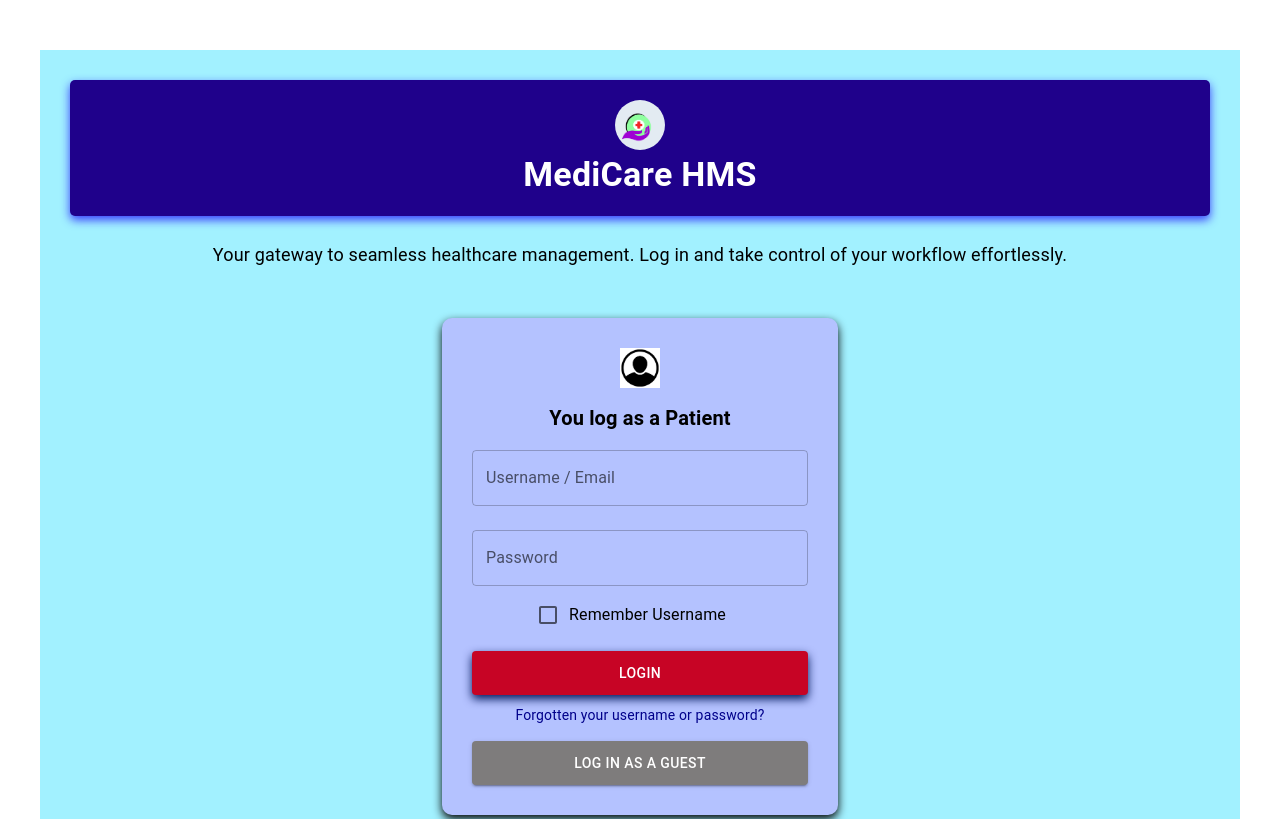
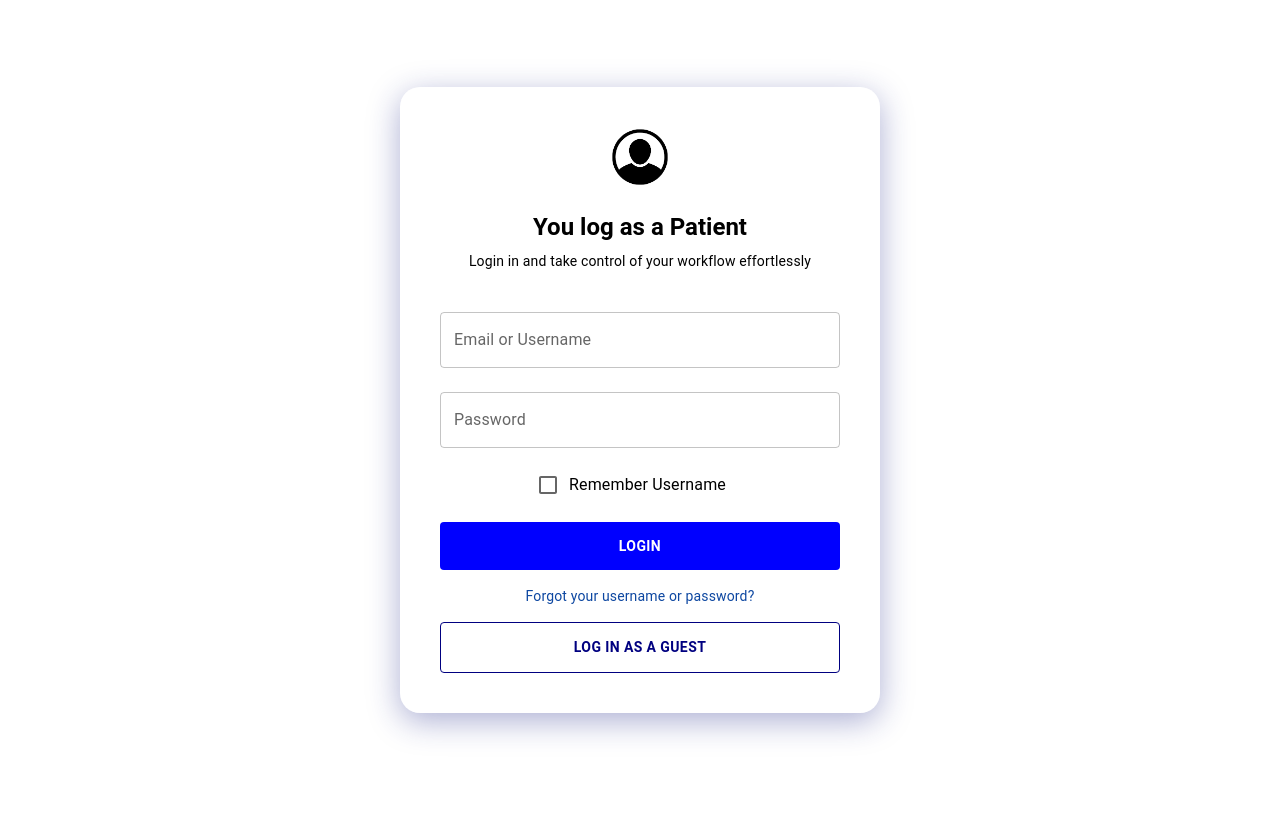
Before and after one commit to Sha-jpg-star/MERN-Group-Project, a React (Create React App) app: page /loginpatients in a window 1280 px wide. Shown: the top 819 px of the page. Built offline with nearby package versions, Linux system fonts and the light colour scheme.

Commit message:
Make Login

```diff
--- a/src/Doctors.js
+++ b/src/Doctors.js
@@ -129,7 +129,7 @@ function Doctors() {
     <div style={{ display: "flex" }}>
       <Sidebar />
       <Container
-        sx={{ flex: 1, paddingTop: 4, backgroundColor: "rgb(218, 251, 253)" }}
+        sx={{ flex: 1, paddingTop: 4, backgroundColor: "rgb(255, 255, 255)" }}
       >
         <Typography variant="h4" gutterBottom>
           Doctors Management
--- a/src/loginDoctors.js
+++ b/src/loginDoctors.js
@@ -22,7 +22,7 @@ const LoginDoctors = () => {
       disableGutters
       style={{
         minHeight: "100vh",
-        background: "linear-gradient(135deg,blue 0%,rgb(136, 172, 229) 100%)",
+        background: "linear-gradient(135deg",
         display: "flex",
         justifyContent: "center",
         alignItems: "center",
--- a/src/loginpatients.js
+++ b/src/loginpatients.js
@@ -1,4 +1,3 @@
-import React from "react";
 import {
   Container,
   TextField,
@@ -10,78 +9,53 @@ import {
 } from "@mui/material";
 import { useNavigate } from "react-router-dom";
 
-const LoginPatients = () => {
+const LoginDoctors = () => {
   const navigate = useNavigate();
 
-  const handlePatientLogin = () => {
-    // You can add form validation here
-    navigate("/DashboardPatients"); // Redirect to patient dashboard
+  const handleDoctorLogin = () => {
+    navigate("/DashboardDoctors");
   };
 
   return (
     <Container
+      maxWidth={false}
+      disableGutters
       style={{
-        textAlign: "center",
-        marginTop: "50px",
-        backgroundColor: "rgb(162, 241, 255)",
-        padding: "30px",
-        marginBottom: "50px",
+        minHeight: "100vh",
+        background: "linear-gradient(135deg",
+        display: "flex",
+        justifyContent: "center",
+        alignItems: "center",
+        padding: "20px",
       }}
-    >
-      {/* Header */}
-      <Box
-        sx={{
-          backgroundColor: "rgb(31, 1, 139)",
-          padding: "20px",
-          borderRadius: "5px",
-          boxShadow: "0px 4px 10px rgba(24, 7, 250, 0.77)",
-        }}
-      >
-        <img
-          src="/landingPageIcon2.png"
-          alt="HMS Logo"
-          style={{ height: "50px", borderRadius: "50%" }}
-        />
-        <Typography variant="h4" color="white" sx={{ fontWeight: "bold" }}>
-          MediCare HMS
-        </Typography>
-      </Box>
-
-      <Box>
-        <Typography
-          sx={{ fontSize: "18px", fontWeight: "italic", marginTop: "25px" }}
-        >
-          Your gateway to seamless healthcare management. Log in and take
-          control of your workflow effortlessly.
-        </Typography>
-      </Box>
-
-      {/* Login Form */}
-      <Container sx={{ marginBottom: "50px" }}>
-        <Container
-          maxWidth="xs"
-          style={{ textAlign: "center", marginTop: "50px" }}
     >
       <Box
         sx={{
-              backgroundColor: "rgb(180, 194, 255)",
-              padding: "30px",
-              marginTop: "20px",
-              borderRadius: "10px",
-              boxShadow: "0px 4px 10px rgb(0, 0, 0)",
+          background: "rgba(255, 255, 255, 0.25)",
+          boxShadow: "0 8px 32px 0 rgba(31, 38, 135, 0.37)",
+          backdropFilter: "blur(10px)",
+          WebkitBackdropFilter: "blur(10px)",
+          borderRadius: "20px",
+          padding: "40px",
+          width: "100%",
+          maxWidth: "400px",
+          textAlign: "center",
         }}
       >
         <img
           src="/adminIcon2.png"
-              alt="Patient Icon"
-              style={{ height: "40px", marginBottom: "10px" }}
+          alt="Doctor Icon"
+          style={{ width: "60px", marginBottom: "20px" }}
         />
-            <Typography variant="h6" color="black" sx={{ fontWeight: "bold" }}>
+        <Typography variant="h5" sx={{ fontWeight: "bold", mb: 1 }}>
           You log as a Patient
+        </Typography>
+        <Typography variant="body2" sx={{ mb: 3 }}>
+          Login in and take control of your workflow effortlessly
         </Typography>
 
         <TextField
-              label="Username / Email"
+          label="Email or Username"
           variant="outlined"
           fullWidth
           margin="normal"
@@ -96,71 +70,56 @@ const LoginPatients = () => {
         <FormControlLabel
           control={<Checkbox />}
           label="Remember Username"
+          sx={{ mt: 1 }}
         />
 
         <Button
-              onClick={handlePatientLogin}
           fullWidth
           sx={{
-                marginTop: "15px",
-                padding: "10px",
-                color: "white",
-                backgroundColor: "rgb(199, 4, 37)",
-                boxShadow: "0px 4px 10px rgb(0, 22, 92)",
+            mt: 2,
+            py: 1.5,
+            backgroundColor: "blue",
+            color: "#fff",
+            fontWeight: "bold",
+            "&:hover": {
+              backgroundColor: "rgb(88, 115, 225)",
+            },
+            boxShadow: "none",
           }}
+          onClick={handleDoctorLogin}
         >
           LOGIN
         </Button>
 
-            <Typography variant="body2" sx={{ marginTop: "10px" }}>
+        <Typography variant="body2" sx={{ mt: 2 }}>
           <a
             href="./login"
-                style={{ textDecoration: "none", color: "darkblue" }}
+            style={{ color: "#0d47a1", textDecoration: "none" }}
           >
-                Forgotten your username or password?
+            Forgot your username or password?
           </a>
         </Typography>
 
         <Button
-              variant="contained"
           fullWidth
+          variant="outlined"
           sx={{
-                marginTop: "15px",
-                padding: "10px",
-                color: "white",
-                backgroundColor: "rgb(126, 124, 124)",
+            mt: 2,
+            py: 1.5,
+            borderColor: "navy",
+            color: "navy",
+            fontWeight: "bold",
+            "&:hover": {
+              borderColor: "rgb(67, 113, 205)",
+              backgroundColor: "#e8f0fe",
+            },
           }}
         >
           LOG IN AS A GUEST
         </Button>
       </Box>
     </Container>
-      </Container>
-
-      {/* Footer */}
-      <Box
-        sx={{
-          marginTop: "20px",
-          padding: "20px",
-          backgroundColor: "rgb(24, 24, 133)",
-          borderRadius: "5px",
-          color: "white",
-        }}
-      >
-        <img
-          src="/landingPageIcon2.png"
-          alt="HMS Logo"
-          style={{ height: "30px" }}
-        />
-        <Typography variant="body2">
-          MediCare - Hospital Management System
-        </Typography>
-        <Typography variant="body2">
-          © 2024 - MediCare ALL RIGHTS RESERVED.
-        </Typography>
-      </Box>
-    </Container>
   );
 };
 
-export default LoginPatients;
+export default LoginDoctors;
```
Also changed, not shown: src/login.js (line endings or trailing spaces). Lines whose indentation alone changed are shown as unchanged.
